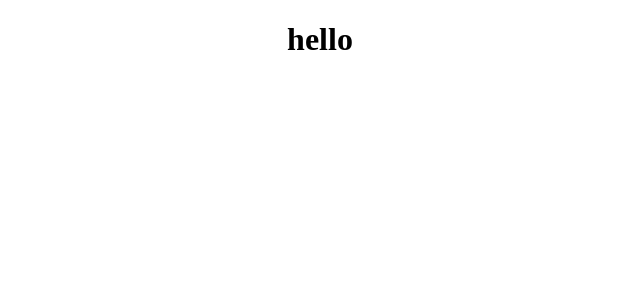
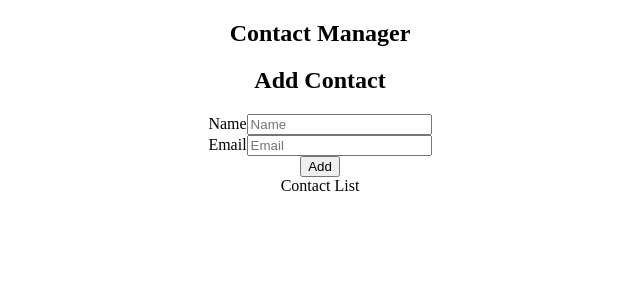
Before and after one commit to owl-lessismore/react-basics, a React (Create React App) app: page / in a window 1280 px wide. Shown: the top 300 px of the page, without its empty margins (320-960 px from the left). Built offline with nearby package versions, Linux system fonts and the light colour scheme.

Commit message:
add contact and contact list

```diff
--- a/src/components/AddContact.js
+++ b/src/components/AddContact.js
@@ -1,8 +1,24 @@
-import { useEffect } from 'react';
+import React from 'react';
 
-const AddContact = () => {
-  useEffect(() => {}, []);
-  return <div></div>;
-};
+class AddContact extends React.Component {
+  render() {
+    return (
+      <div>
+        <h2>Add Contact</h2>
+        <form action=''>
+          <div>
+            <label>Name</label>
+            <input type='text' name='text' placeholder='Name' />
+          </div>
+          <div>
+            <label>Email</label>
+            <input type='email' name='email' placeholder='Email' />
+          </div>
+          <button type='submit'>Add</button>
+        </form>
+      </div>
+    );
+  }
+}
 
 export default AddContact;
--- a/src/components/App.js
+++ b/src/components/App.js
@@ -1,9 +1,28 @@
+import React from 'react';
 import './App.css';
+import Header from './Header';
+import AddContact from './AddContact';
+import ContactList from './ContactList';
 
 function App() {
+  const contacts = [
+    {
+      id: '1',
+      name: 'Darwin',
+      email: 'darwin@gmail.com',
+    },
+    {
+      id: '2',
+      name: 'Serocefino',
+      email: 'serocefino@gmail.com',
+    },
+  ];
+
   return (
     <div className='App'>
-      <h1>hello</h1>
+      <Header />
+      <AddContact />
+      <ContactList contacts={contacts} />
     </div>
   );
 }
--- a/src/components/ContactList.js
+++ b/src/components/ContactList.js
@@ -0,0 +1,8 @@
+import React from 'react';
+
+const ContactList = (contacts) => {
+  console.log(contacts);
+  return <div>Contact List</div>;
+};
+
+export default ContactList;
--- a/src/components/Header.js
+++ b/src/components/Header.js
@@ -1,7 +1,13 @@
 import React from 'react';
 
 const Header = () => {
-  return <div></div>;
+  return (
+    <div>
+      <div>
+        <h2>Contact Manager</h2>
+      </div>
+    </div>
+  );
 };
 
 export default Header;
```
